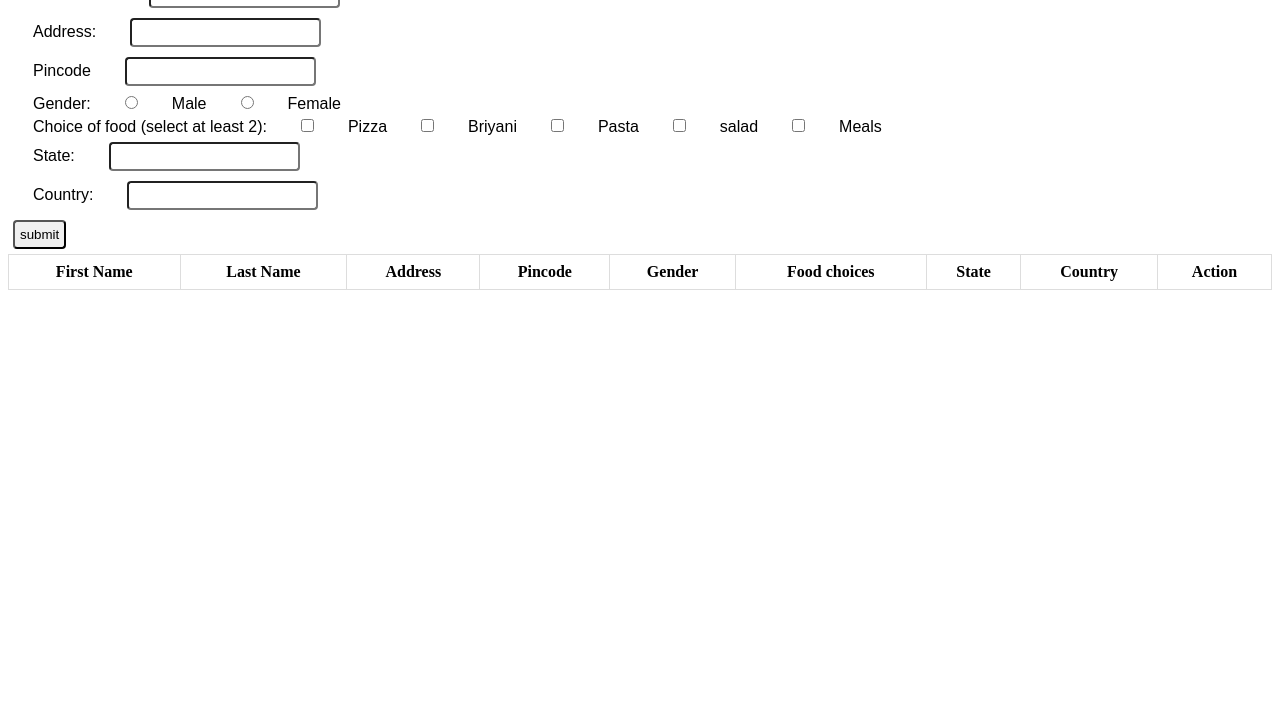
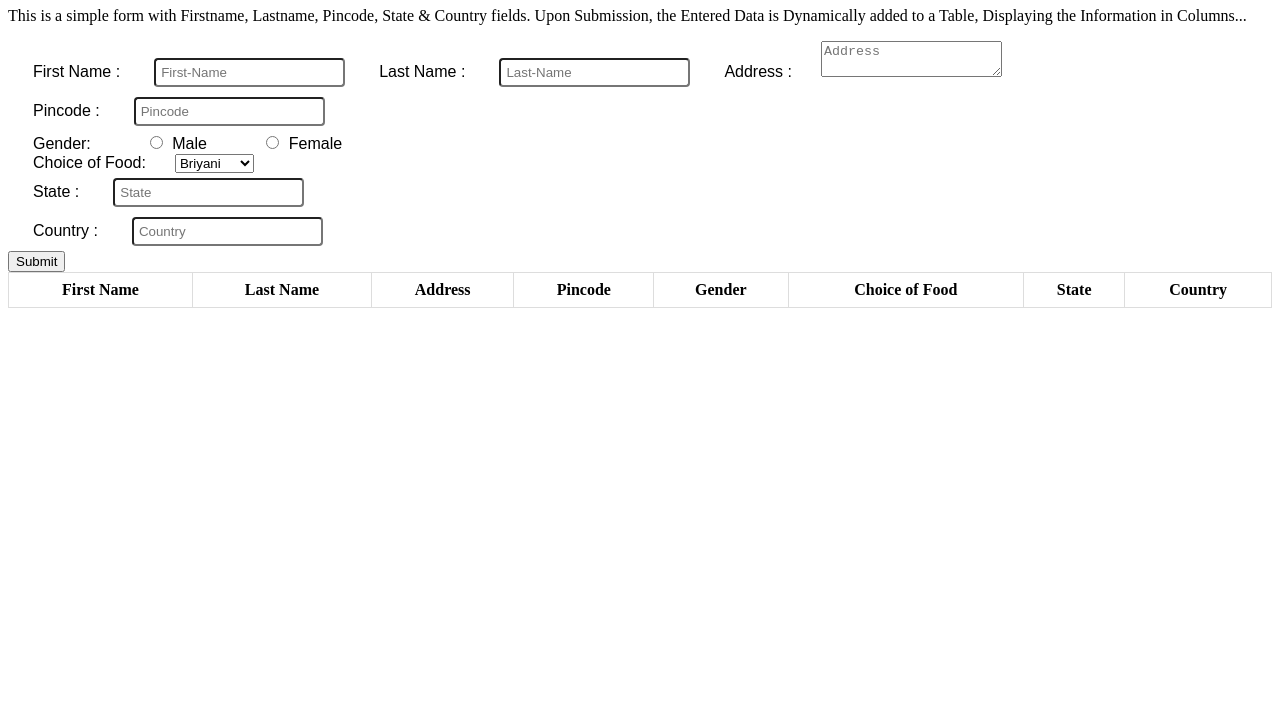
Before and after one commit to Ganga-tharank/Form-Task, a plain HTML site: page index.html in a window 1280 px wide. Shown: the part 73-800 px from the top of the page. Drawn offline with Linux system fonts and the light colour scheme.

Commit message:
Update index.html

```diff
--- a/index.html
+++ b/index.html
@@ -3,65 +3,79 @@
 <head>
     <meta charset="UTF-8">
     <meta name="viewport" content="width=device-width, initial-scale=1.0">
-    <title>FORM</title>
-    <link rel="stylesheet" href="style.css">
+    <title>DOM_FORMS</title>
+    <link rel="stylesheet" href="./style.css">
 </head>
 <body>
-    <form id="myForm">
-        <label for="firstname">First Name:</label>
-        <input type="text" id="firstname" name="firstname" required><br>
-        <label for="lastname">Last Name:</label>
-        <input type="text" id="lastname" name="lastname" required><br>
-        <label for="address">Address:</label>
-        <input type="text" id="address" name="address" required><br>
-        <label for="pincode">Pincode</label>
-        <input type="text" id="pincode" name="pincode" required><br>
-        <label for="gender">Gender:</label>
-        <input type="radio" id="male" name="gender" value="male" required>
-        <label for="male">Male</label>
-        <input type="radio" id="female" name="gender" value="female" required>
-        <label for="female">Female</label><br>
 
-        <label>Choice of food (select at least 2):</label>
-        <input type="checkbox" id="food1" name="food" value="pizza">
-        <label for="food1">Pizza</label>
-        <input type="checkbox" id="food2" name="food" value="Briyani">
-        <label for="food2">Briyani</label>
-        <input type="checkbox" id="food3" name="food" value="pasta">
-        <label for="food3">Pasta</label>
-        <input type="checkbox" id="food4" name="food" value="salad">
-        <label for="food4">salad</label>
-        <input type="checkbox" id="food5" name="food" value="meals">
-        <label for="food5">Meals</label><br>
+    <div>
+    <h1 id="title">DOM Manipulation with Form</h1>
+    <p id="description">This is a simple form with Firstname, Lastname, Pincode, State & Country fields. Upon Submission, the Entered Data is Dynamically added to a Table, Displaying the Information in Columns...</p>
+    </div>
 
-        <label for="state">State:</label>
-        <input type="text" id="state" name="state" required><br>
+    <form id="form">
+        <div class="form-group">
+        <label for="first-name">First Name :</label>
+        <input type="text" id="first-name" placeholder="First-Name" required>
 
-        <label for="country">Country:</label>
-        <input type="text" id="country" name="country" required><br>
+        <label for="last name">Last Name :</label>
+        <input type="text" id="last-name" name="lastname" placeholder="Last-Name" required>
 
-        <input type="button" value="submit" onclick="appendToTable()">
+        <label for="address">Address :</label>
+        <textarea id="address" name="Address" placeholder="Address" required></textarea><br>
+
+        <label for="pincode">Pincode :</label>
+        <input type="text" id="pincode" name="pincode" placeholder="Pincode" required><br>
+
+        <label>Gender:</label>
+        <label for="male">
+        <input type="radio" id="male" name="gender" value="male" required> Male
+        </label>
+        <label for="female">
+        <input type="radio" id="female" name="gender" value="female" required> Female
+        </label><br>
+
+        <label for="food-choice">Choice of Food:</label>
+        <select id="food-choice" name="foodChoice" required>
+            <option value="Briyani">Briyani</option>
+            <option value="Veg-Thali">Veg-Thali</option>
+            <option value="Tandoori">Tandoori</option>
+            <option value="Pizza">Pizza</option>
+            <option value="Juice's">Juice's</option>
+        </select><br>
+
+        <label for="state">State :</label>
+        <input type="text" id="state" name="state" placeholder="State" required><br>
+
+        <label for="country">Country :</label>
+        <input type="text" id="country" name="country" placeholder="Country" required><br>
 
 
+        <button type="button" class="btn btn-primary" id="submit" onclick="submitForm()">Submit</button>
+        </div>
     </form>
 
-    <table id="datatable">
+
+    <table id="dataTable" class="table">
+        <thead>
             <tr>
                 <th>First Name</th>
                 <th>Last Name</th>
                 <th>Address</th>
                 <th>Pincode</th>
                 <th>Gender</th>
-            <th>Food choices</th>
+                <th>Choice of Food</th>
                 <th>State</th>
                 <th>Country</th>
-            <th>Action</th>
             </tr>
+        </thead>
+        <tbody>
+            <!-- Table data will be inserted here dynamically -->
+        </tbody>
     </table>
 
 
-
-
-    <script src="script.js"></script>
+    <script src="https://app.zenclass.in/sheets/v1/js/zen/suite/bundle.js"></script>
+    <script src="./script.js"></script>
 </body>
 </html>
```
Lines whose indentation alone changed are shown as unchanged.
